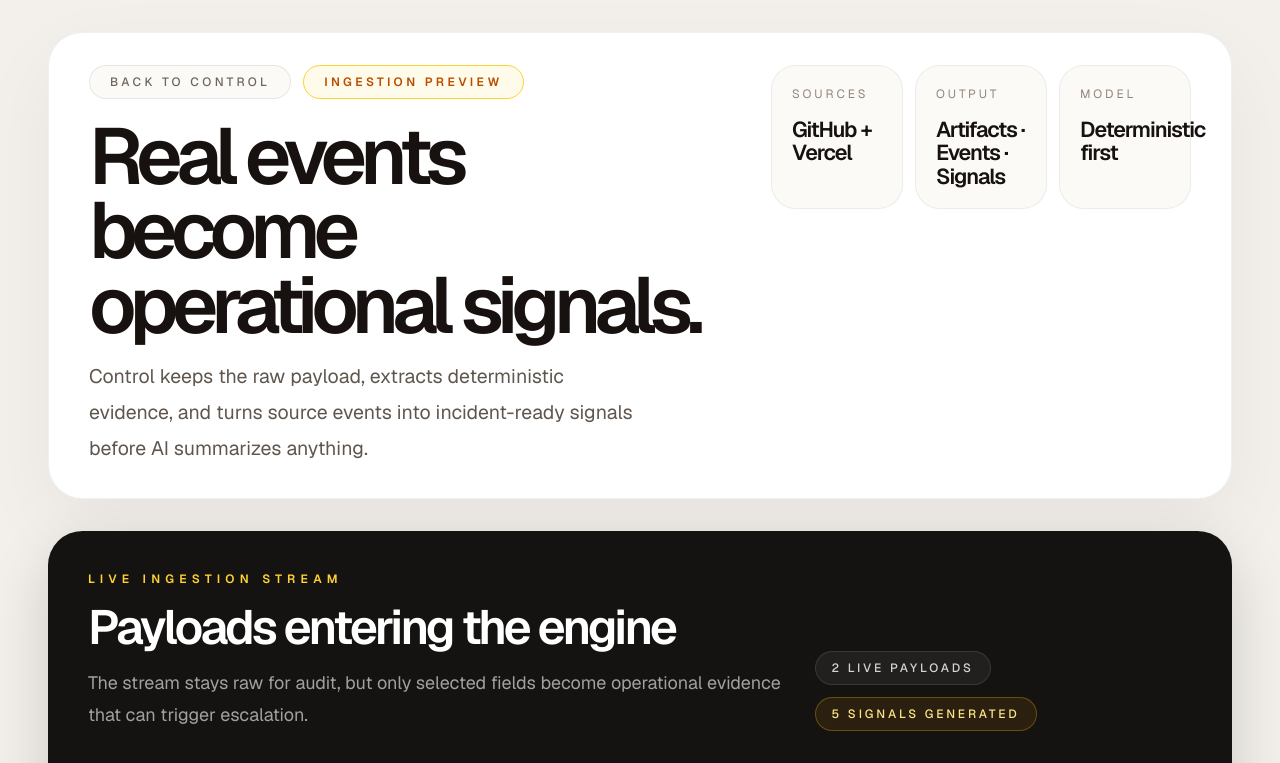
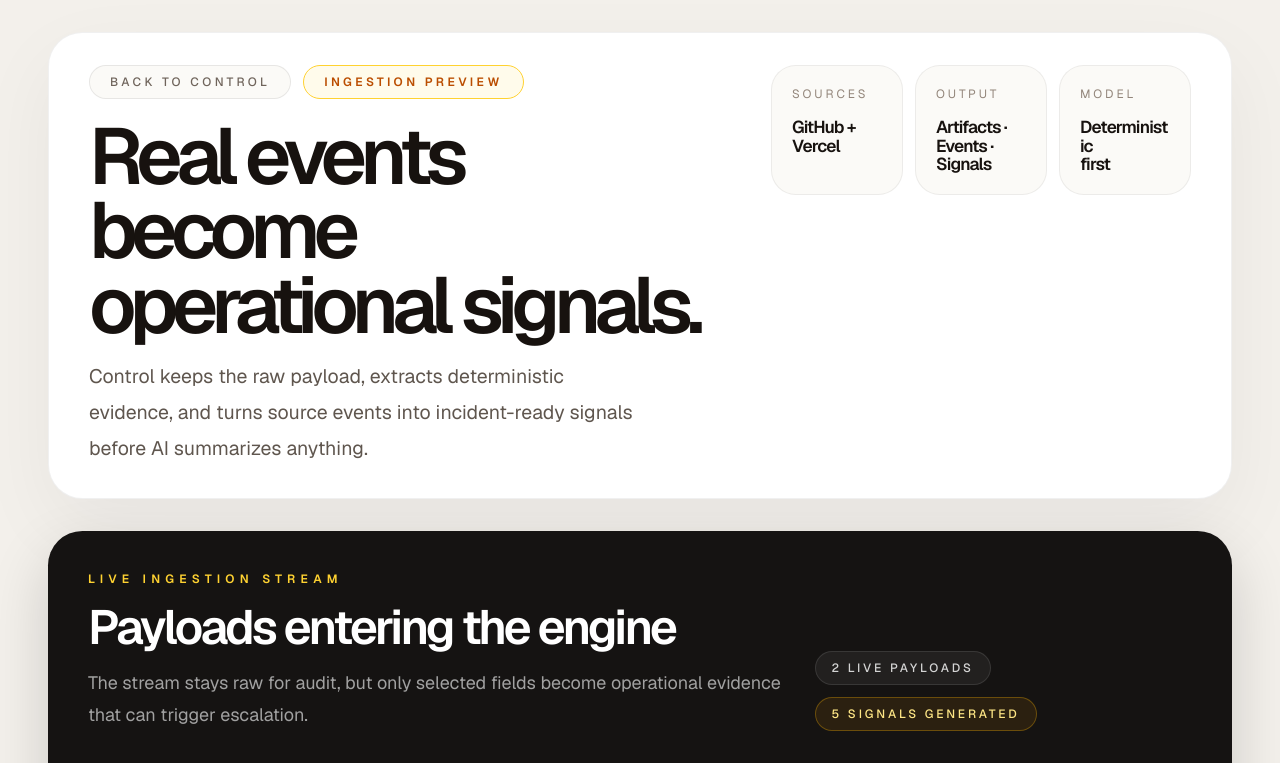
Before and after one commit to iveteamorim/novua-control, a Next.js app: page /ingestion-preview in a window 1280 px wide. Shown: the top 763 px of the page. Built offline with nearby package versions, Linux system fonts and the light colour scheme.

Commit message:
fix: contain ingestion preview hero metric text

```diff
--- a/src/app/ingestion-preview/page.tsx
+++ b/src/app/ingestion-preview/page.tsx
@@ -118,7 +118,7 @@ export default function IngestionPreviewPage() {
               </div>
             </div>
 
-            <div className="grid gap-3 sm:grid-cols-3 xl:max-w-[30rem] xl:self-start xl:justify-self-end">
+            <div className="grid gap-3 sm:grid-cols-3 xl:max-w-[34rem] xl:self-start xl:justify-self-end">
               <HeroMetric label="Sources">
                 <span className="block">GitHub +</span>
                 <span className="block">Vercel</span>
@@ -346,7 +346,7 @@ function HeroMetric({
       className={`min-w-0 rounded-[1.55rem] border border-black/6 bg-[#fbfaf7] px-5 py-5 ${className}`}
     >
       <p className="text-xs uppercase tracking-[0.24em] text-[#93867b]">{label}</p>
-      <div className="mt-4 text-[clamp(1.35rem,1.45vw,2.1rem)] font-semibold leading-[1.08] tracking-[-0.05em] text-[#17120f]">
+      <div className="mt-4 break-words text-[clamp(1.08rem,1.15vw,1.82rem)] font-semibold leading-[1.08] tracking-[-0.05em] text-[#17120f]">
         {children}
       </div>
     </div>
```
